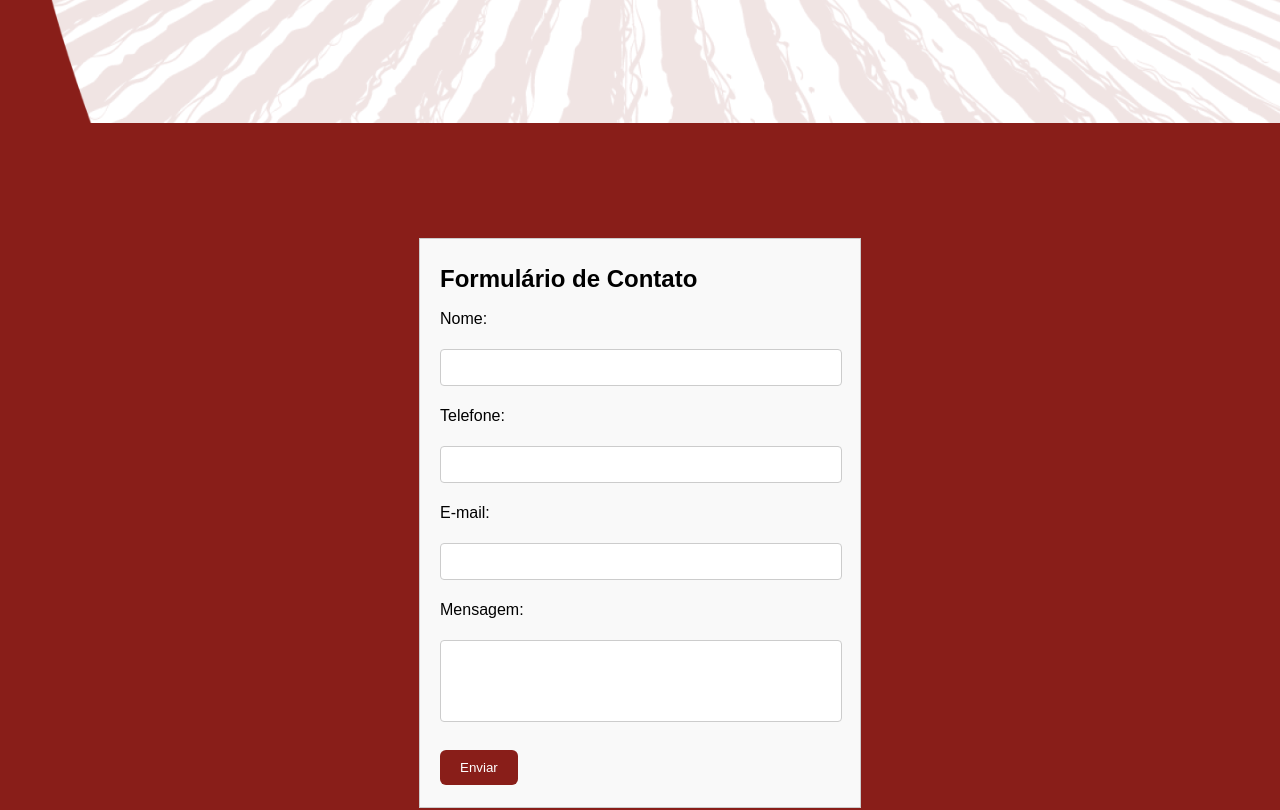
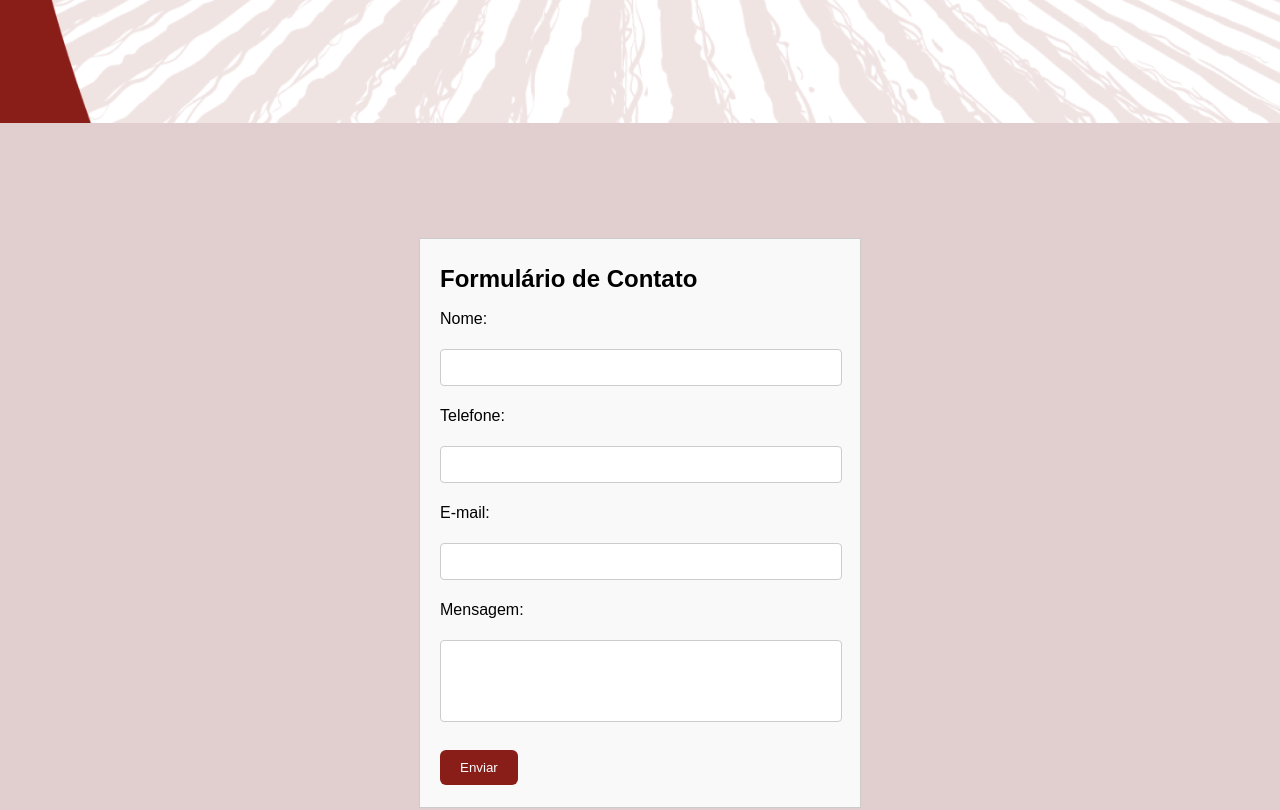
Before and after one commit to ryanbritodev/js-vinheria, a plain HTML site: page vinheria_agnello/index.html in a window 1280 px wide. Shown: the part 3700-4510 px from the top of the page. Drawn offline with nearby package versions, Linux system fonts and the light colour scheme; a web font is replaced by a local one.

Commit message:
Cores Ajustadas

```diff
--- a/vinheria_agnello/assets/styles/style.css
+++ b/vinheria_agnello/assets/styles/style.css
@@ -518,7 +518,7 @@ h1.title {
   display: flex;
   justify-content: center;
   align-items: center;
-  background-color: #891e19;
+  background-color: #e0cfce;
 }
 
 .contact-form {
```
